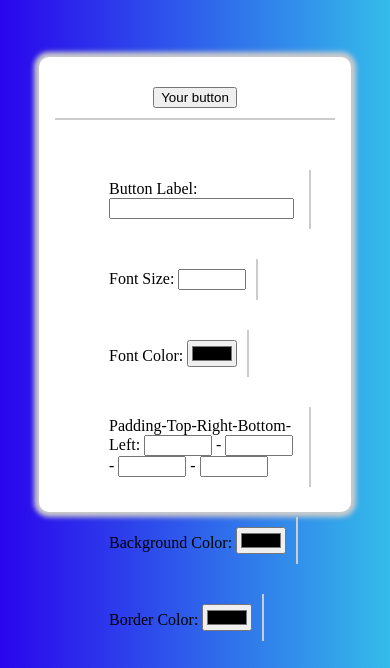
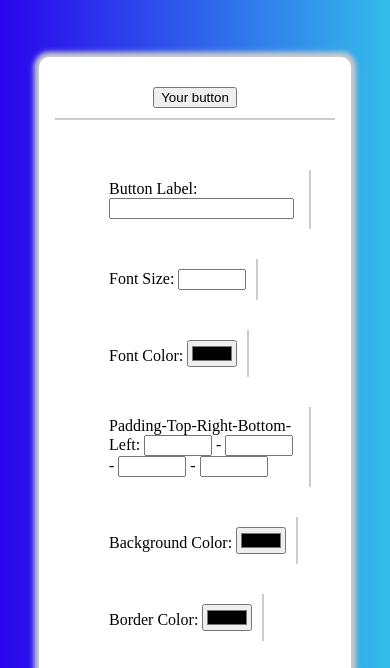
Before and after one commit to rjkprince/CustomButtonGenerator.github.io, a plain HTML site: page index.html in a window 390 px wide. Shown: the part 165-833 px from the top of the page. Drawn offline with Linux system fonts and the light colour scheme; a web font is replaced by a local one.

Commit message:
Update style.css

```diff
--- a/style.css
+++ b/style.css
@@ -72,3 +72,8 @@ body {
   border-radius: 10px;
   cursor: pointer;
 }
+@media (max-width: 600px) {
+  #main-card {
+    max-height: 950px;
+  }
+}
```
